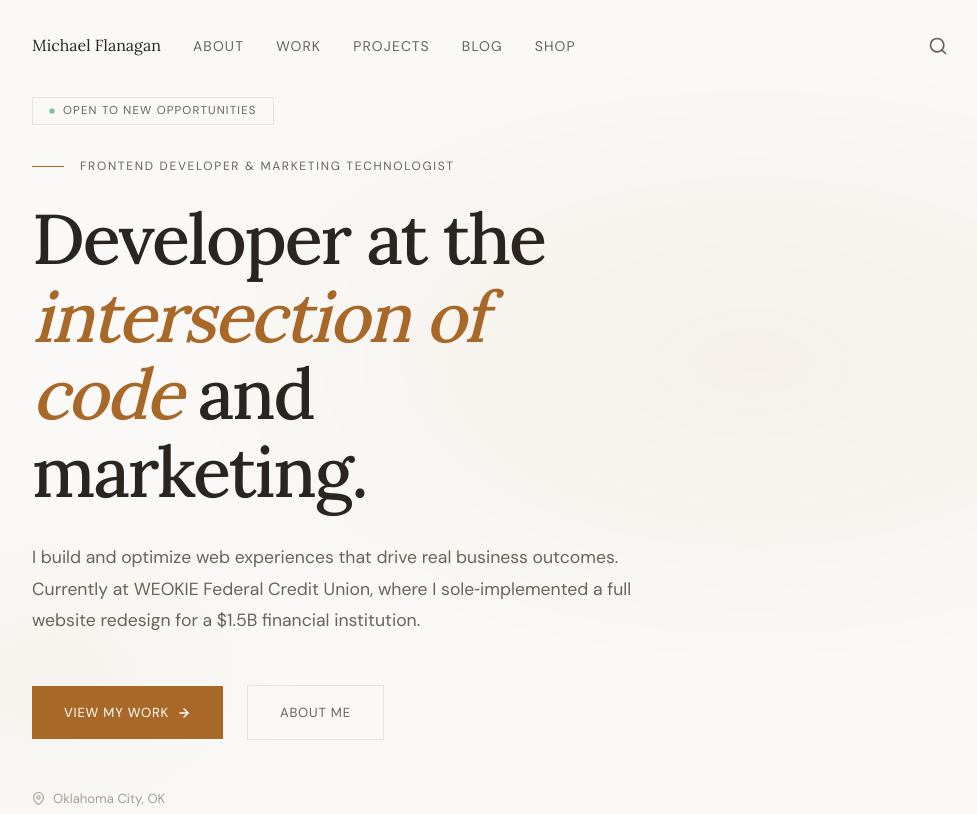
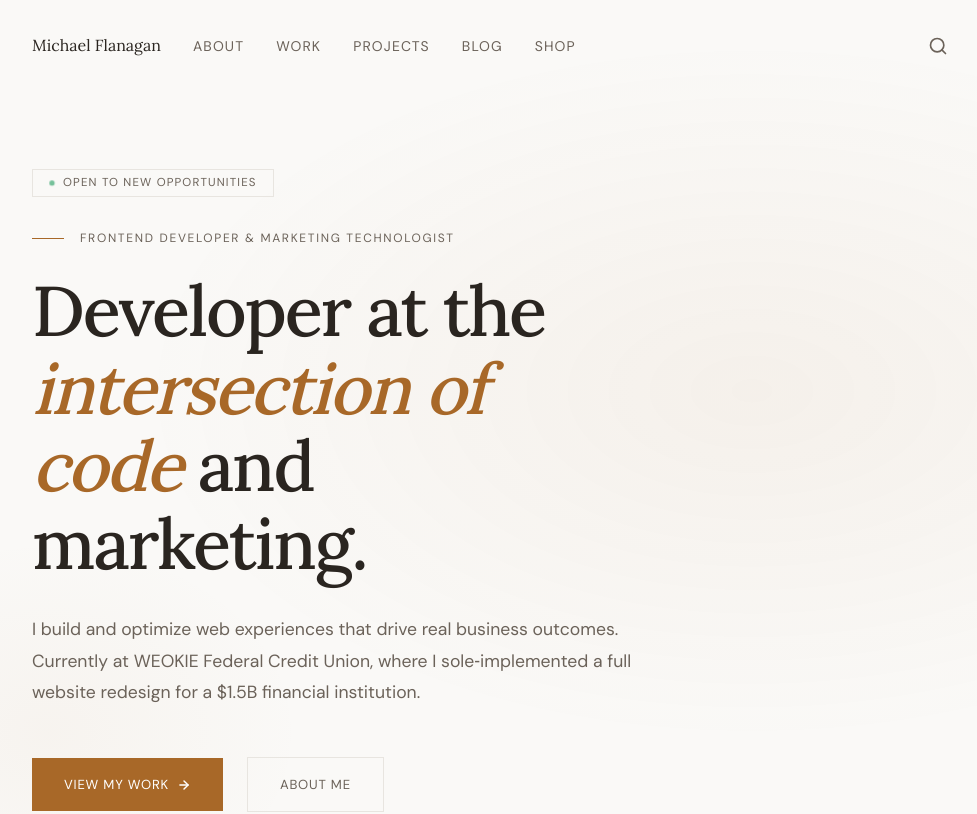
Before and after one commit to MFlanagan7/personal-site-26, a Next.js app: page / in a window 1280 px wide. Shown: the top 814 px of the page, without its empty margins (144-1121 px from the left). Built offline with nearby package versions, Linux system fonts and the light colour scheme.

Commit message:
removed redundant styles and updated spacing in hero section

```diff
--- a/src/data/about.ts
+++ b/src/data/about.ts
@@ -46,8 +46,8 @@ export const about = {
 
   // Update these with your real URLs before launch
   links: {
-    github: "https://github.com/yourusername",
-    linkedin: "https://linkedin.com/in/yourusername",
+    github: "https://github.com/MFlanagan7",
+    linkedin: "https://www.linkedin.com/in/michael-flanagan/",
     email: "hello@michaelflanagan.dev", // update with real email
     resume: "/resume",
   },
--- a/src/sections/HomepageHero/HomepageHero.module.css
+++ b/src/sections/HomepageHero/HomepageHero.module.css
@@ -8,7 +8,8 @@
   min-height: 100vh;
   display: flex;
   align-items: center;
-  padding-block: var(--space-8);
+  padding-top: calc(var(--space-8) + 72px);
+  padding-bottom: var(--space-8);
   position: relative;
   overflow: hidden;
 }
@@ -230,18 +231,3 @@
     animation: none;
   }
 }
-
-/* ============================================================
-   RESPONSIVE
-============================================================ */
-@media (min-width: 768px) {
-  .inner {
-    padding-inline: var(--space-5);
-  }
-}
-
-@media (min-width: 1024px) {
-  .inner {
-    padding-inline: var(--space-6);
-  }
-}
```
